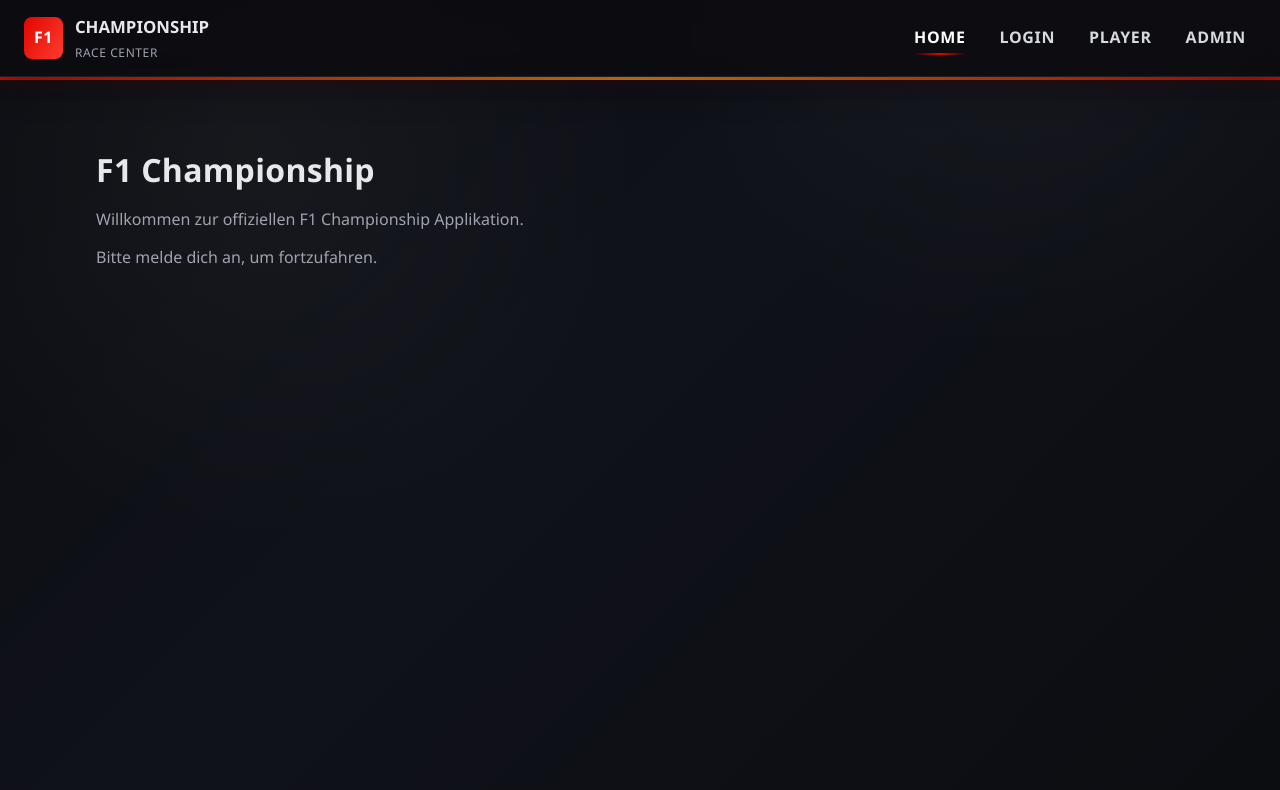
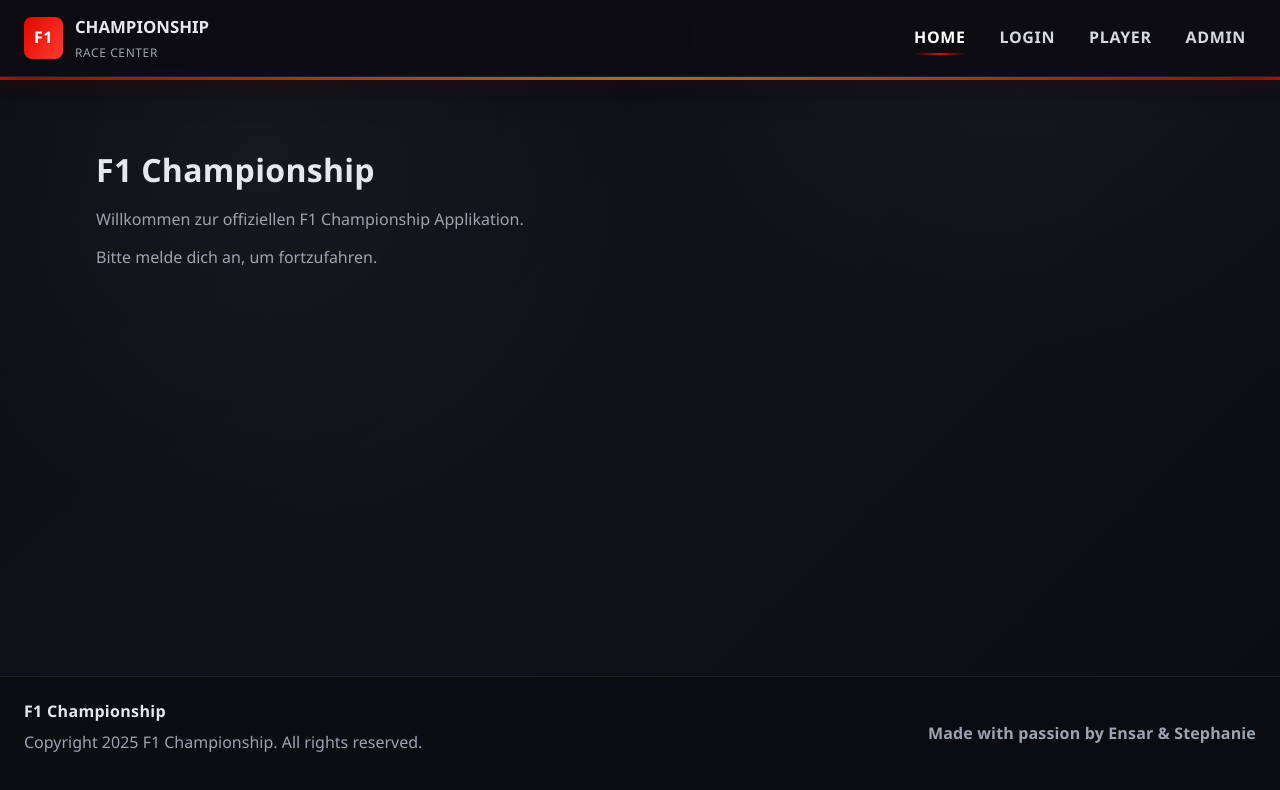
Before and after one commit to Stefi99/F1_Championship-main, a React app in the folder Frontend/: page / in a window 1280 px wide. Shown: the top 790 px of the page. Built offline with nearby package versions, Linux system fonts and the light colour scheme; the HTML template or start-up script is replaced by a standard one.

Commit message:
stefi: Add footer

```diff
--- a/Frontend/src/App.jsx
+++ b/Frontend/src/App.jsx
@@ -3,6 +3,7 @@ function App() {
     <div style={{ padding: "2rem", fontFamily: "system-ui, sans-serif" }}>
       <h1>F1 Championship</h1>
       <p>Frontend gestartet.</p>
+      <Route path="*" element={<PageNotFound />} />
     </div>
   );
 }
--- /dev/null
+++ b/Frontend/src/components/layout/layout.jsx
@@ -0,0 +1,26 @@
+import { Outlet } from "react-router-dom";
+import Navbar from "./Navbar.jsx";
+
+const Layout = () => {
+  return (
+    <div className="f1-shell">
+      <Navbar />
+
+      <main className="f1-main">
+        <Outlet />
+      </main>
+
+      <footer className="f1-footer">
+        <div>
+          <p className="f1-footer-heading">F1 Championship</p>
+          <p>Copyright 2025 F1 Championship. All rights reserved.</p>
+        </div>
+        <p className="f1-footer-meta">
+          Made with passion by Ensar &amp; Stephanie
+        </p>
+      </footer>
+    </div>
+  );
+};
+
+export default Layout;
--- a/Frontend/src/index.css
+++ b/Frontend/src/index.css
@@ -207,6 +207,31 @@ button:focus-visible {
   box-shadow: 0 0 16px rgba(225, 6, 0, 0.5);
 }
 
+.f1-footer {
+  border-top: 1px solid #1d1f27;
+  padding: 22px 24px 32px;
+  background: rgba(12, 13, 17, 0.9);
+  display: flex;
+  align-items: center;
+  justify-content: space-between;
+  gap: 16px;
+  color: var(--f1-muted);
+}
+
+.f1-footer-heading {
+  margin: 0 0 6px;
+  font-weight: 900;
+  letter-spacing: 0.02em;
+  color: var(--f1-text);
+}
+
+.f1-footer-meta {
+  margin: 0;
+  font-weight: 700;
+  color: var(--f1-muted);
+  letter-spacing: 0.01em;
+}
+
 @media (max-width: 720px) {
   .f1-navbar {
     align-items: flex-start;
@@ -218,3 +243,10 @@ button:focus-visible {
     gap: 10px 14px;
   }
 }
+
+@media (max-width: 720px) {
+  .f1-footer {
+    flex-direction: column;
+    align-items: flex-start;
+  }
+}
--- /dev/null
+++ b/Frontend/src/pages/PageNotFound.jsx
@@ -0,0 +1,6 @@
+// src/pages/PageNotFound.jsx
+const PageNotFound = () => {
+  return <h1>404 - Sorry Bro, Seite nicht gefunden!</h1>;
+};
+
+export default PageNotFound;
--- a/Frontend/src/router/AppRouter.jsx
+++ b/Frontend/src/router/AppRouter.jsx
@@ -21,19 +21,15 @@ import AdminRaceFormPage from "../pages/admin/AdminRaceFormPage.jsx";
 import HomePage from "../pages/HomePage.jsx";
 
 // Layout + Route Protection
-import Navbar from "../components/layout/Navbar.jsx";
+import Layout from "../components/layout/layout.jsx";
 import AdminRoute from "../components/layout/AdminRoute.jsx";
 import ProtectedRoute from "../components/layout/ProtectedRoute.jsx";
+import PageNotFound from "../pages/PageNotFound.jsx";
 
 function AppRouter() {
   return (
-    <div className="f1-shell">
-      {/* Globale Navigation*/}
-      <Navbar />
-
-      <main className="f1-main">
-        {/* Alle Routen der Anwendung */}
     <Routes>
+      <Route element={<Layout />}>
         {/* Home-Bereich*/}
         <Route path="/" element={<HomePage />} />
 
@@ -125,13 +121,9 @@ function AppRouter() {
         />
 
         {/* Fallback wird angezeigt, wenn Route nicht existiert */}
-          <Route
-            path="*"
-            element={<div style={{ padding: 20 }}>Seite nicht gefunden</div>}
-          />
+        <Route path="*" element={<PageNotFound />} />
+      </Route>
     </Routes>
-      </main>
-    </div>
   );
 }
 
```
Lines whose indentation alone changed are shown as unchanged.
